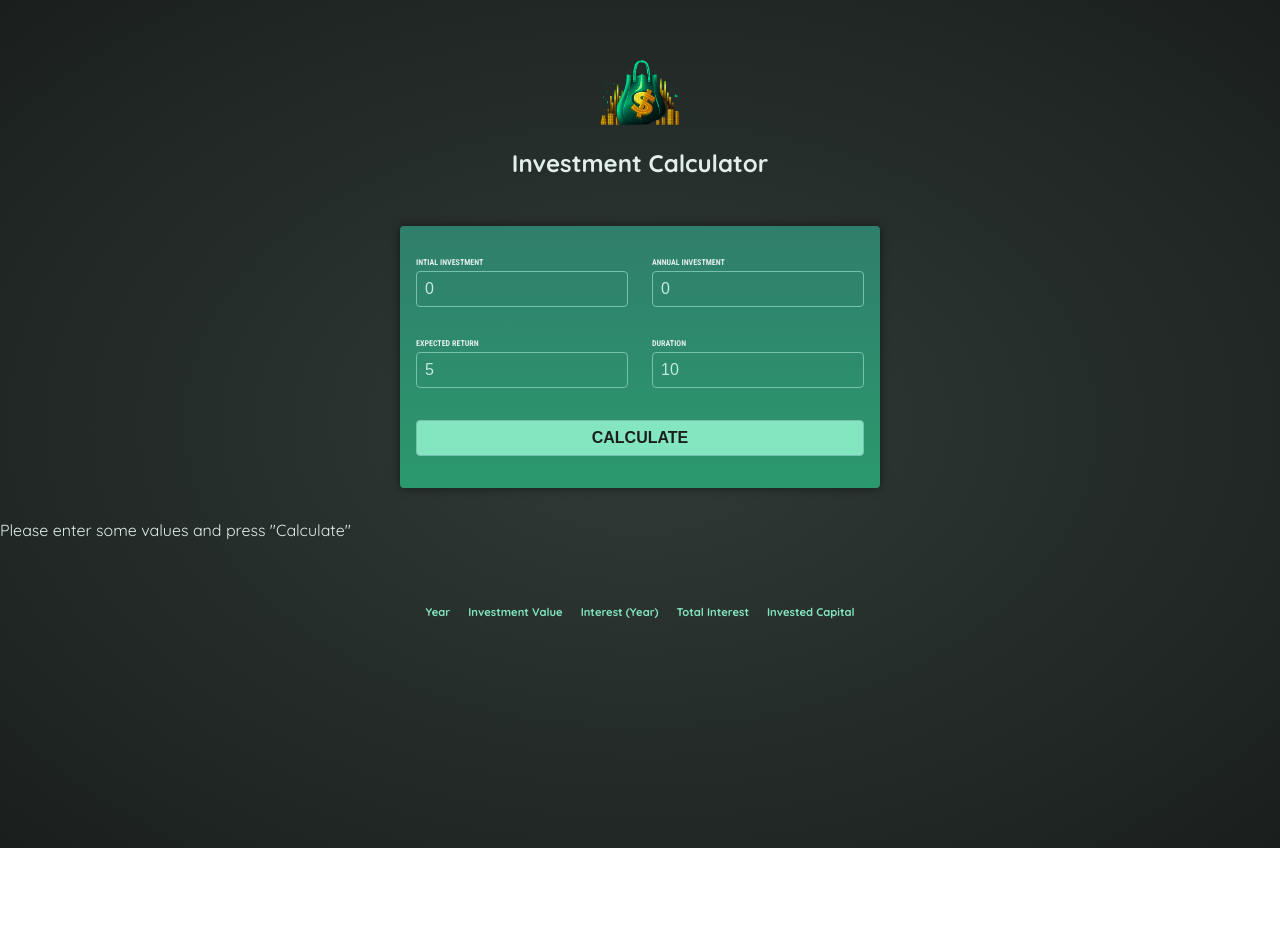
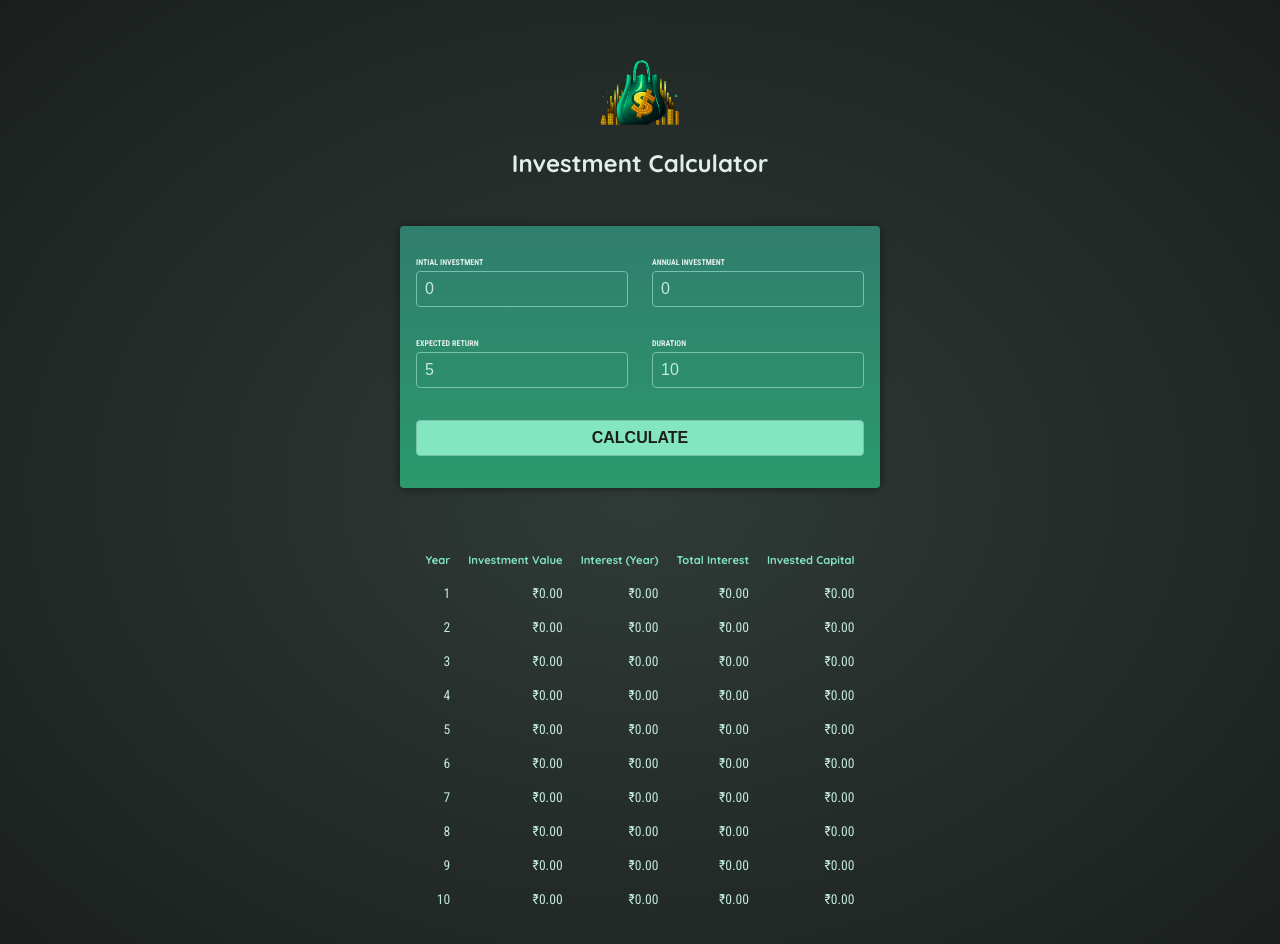
Before and after one commit to HT-shubhams/EssentialsPractice, an Angular app: page / in a window 1280 px wide. Both pictures are taken after a click on the button "CALCULATE". Shown: the top 944 px of the page. Before the commit the page ends 848 px from the top, so only its background shows below. Built offline with nearby package versions, Linux system fonts and the light colour scheme.

Commit message:
Outputting Data in a Table

```diff
--- a/src/app/investment-results/investment-results.component.html
+++ b/src/app/investment-results/investment-results.component.html
@@ -1,5 +1,6 @@
-<p>Please enter some values and press "Calculate"</p>
-
+@if (!results) {
+<p class="center">Please enter some values and press "Calculate"</p>
+}@else {
 <table>
   <thead>
     <tr>
@@ -10,5 +11,16 @@
       <th>Invested Capital</th>
     </tr>
   </thead>
-  <tbody></tbody>
+  <tbody>
+    @for(result of results; track result.year) {
+    <tr>
+      <td>{{ result.year }}</td>
+      <td>{{ result.valueEndOfYear | currency : "INR" }}</td>
+      <td>{{ result.interest | currency : "INR" }}</td>
+      <td>{{ result.totalInterest | currency : "INR" }}</td>
+      <td>{{ result.totalAmountInvested | currency : "INR" }}</td>
+    </tr>
+    }
+  </tbody>
 </table>
+}
--- a/src/app/investment-results/investment-results.component.ts
+++ b/src/app/investment-results/investment-results.component.ts
@@ -1,9 +1,10 @@
+import { CurrencyPipe } from "@angular/common";
 import { Component, Input, input } from "@angular/core";
 
 @Component({
   selector: "app-investment-results",
   standalone: true,
-  imports: [],
+  imports: [CurrencyPipe],
   templateUrl: "./investment-results.component.html",
   styleUrl: "./investment-results.component.css",
 })
```
